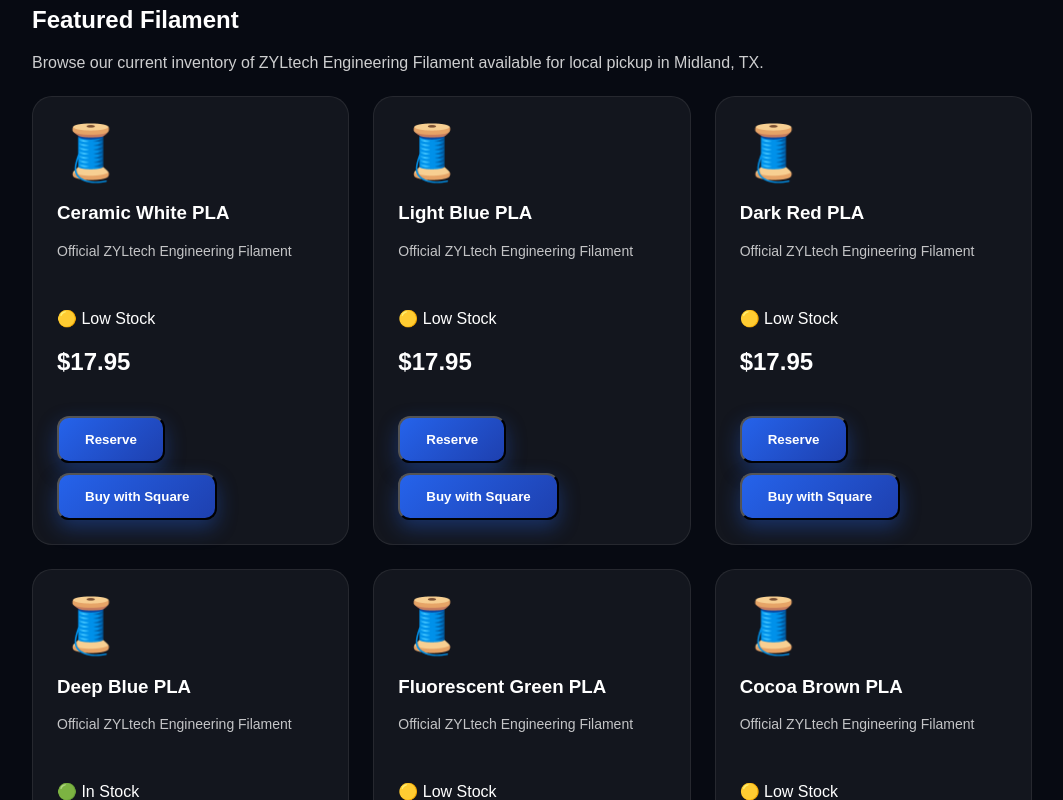
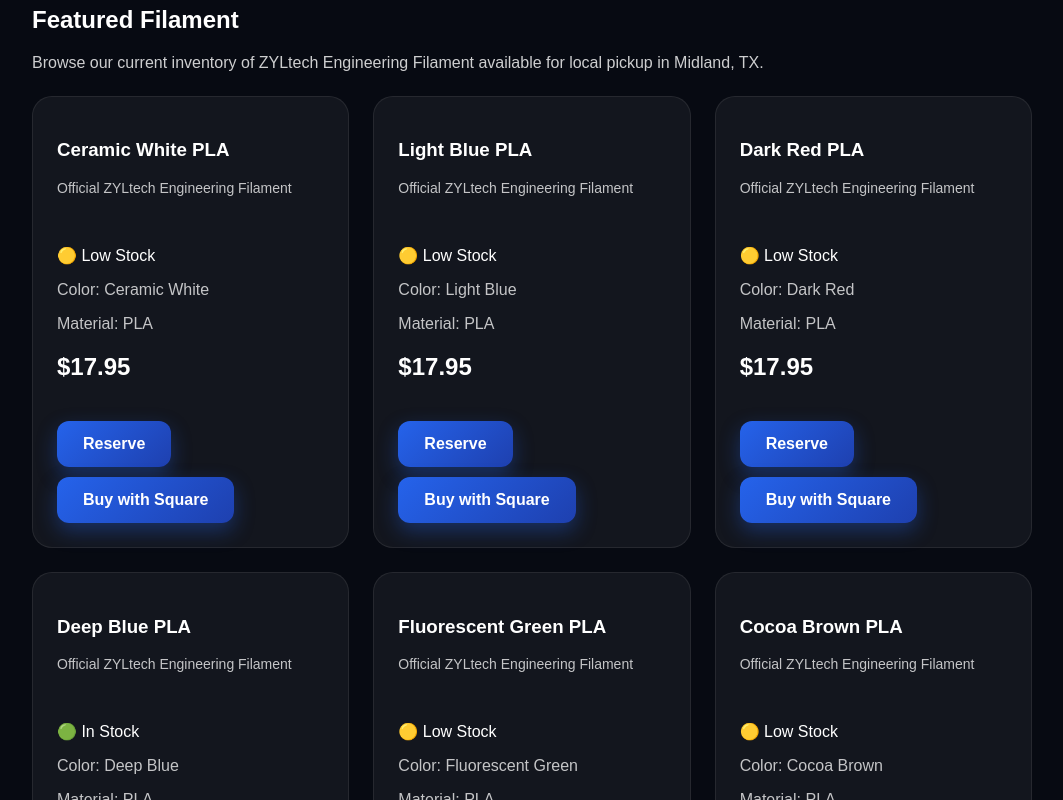
Before and after one commit to jnc3designs/jnc3designs-website, a Next.js app in the folder jnc3designs-premium/: page /supply in a window 1280 px wide. Shown: the part 1160-1960 px from the top of the page, without its empty margins (108-1171 px from the left). Built offline with nearby package versions, Linux system fonts and the light colour scheme.

Commit message:
Update ProductCard.jsx

```diff
--- a/jnc3designs-premium/components/ProductCard.jsx
+++ b/jnc3designs-premium/components/ProductCard.jsx
@@ -1,52 +1,71 @@
+function getStockBadge(stock) {
+  if (stock <= 0) return "⚫ Out of Stock";
+  if (stock === 1) return "🔴 Last One";
+  if (stock <= 3) return "🟡 Low Stock";
+  return "🟢 In Stock";
+}
+
+function getSwatch(color) {
+  const name = color.toLowerCase();
+
+  if (name.includes("white")) return "#f5f5f5";
+  if (name.includes("black")) return "#111111";
+  if (name.includes("blue")) return "#1e6bff";
+  if (name.includes("red")) return "#d71920";
+  if (name.includes("green")) return "#2fb344";
+  if (name.includes("orange")) return "#f97316";
+  if (name.includes("purple")) return "#7c3aed";
+  if (name.includes("magenta")) return "#d946ef";
+  if (name.includes("brown") || name.includes("khaki")) return "#8b5e34";
+  if (name.includes("gray") || name.includes("grey")) return "#808080";
+  if (name.includes("maroon")) return "#800000";
+  if (name.includes("transparent")) return "rgba(255,255,255,0.25)";
+  if (name.includes("rainbow")) return "linear-gradient(135deg, red, orange, yellow, green, blue, purple)";
+  if (name.includes("dual")) return "linear-gradient(135deg, #111, #d71920)";
+
+  return "#4f7cff";
+}
+
 export default function ProductCard({ product }) {
-
-  let badge = "🟢 In Stock";
-
-  if (product.stock <= 1) {
-    badge = "🔴 Last One";
-  } else if (product.stock <= 3) {
-    badge = "🟡 Low Stock";
-  }
+  const swatch = getSwatch(product.color);
 
   return (
     <div className="product-card">
-
       <div className="product-top">
-
-        <div className="product-image">
-
-          🧵
-
-        </div>
+        <div
+          className="product-swatch"
+          style={{ background: swatch }}
+        ></div>
 
         <h3>{product.name}</h3>
 
         <p className="product-brand">
           Official ZYLtech Engineering Filament
         </p>
-
       </div>
 
       <div className="product-middle">
-
-        <p>{badge}</p>
+        <p>{getStockBadge(product.stock)}</p>
+        <p style={{ opacity: 0.75 }}>Color: {product.color}</p>
+        <p style={{ opacity: 0.75 }}>Material: {product.material}</p>
 
         <h2>${product.price.toFixed(2)}</h2>
-
       </div>
 
       <div className="product-bottom">
+        <a href="#filament-order" className="button-primary">
+          Reserve
+        </a>
 
-        <button className="button-primary">
-          Reserve
-        </button>
-
-        <button className="button-primary">
+        <a
+          href={product.square || "#filament-order"}
+          className="button-primary"
+          target={product.square ? "_blank" : undefined}
+          rel={product.square ? "noreferrer" : undefined}
+        >
           Buy with Square
-        </button>
-
+        </a>
       </div>
-
     </div>
   );
 }
```
